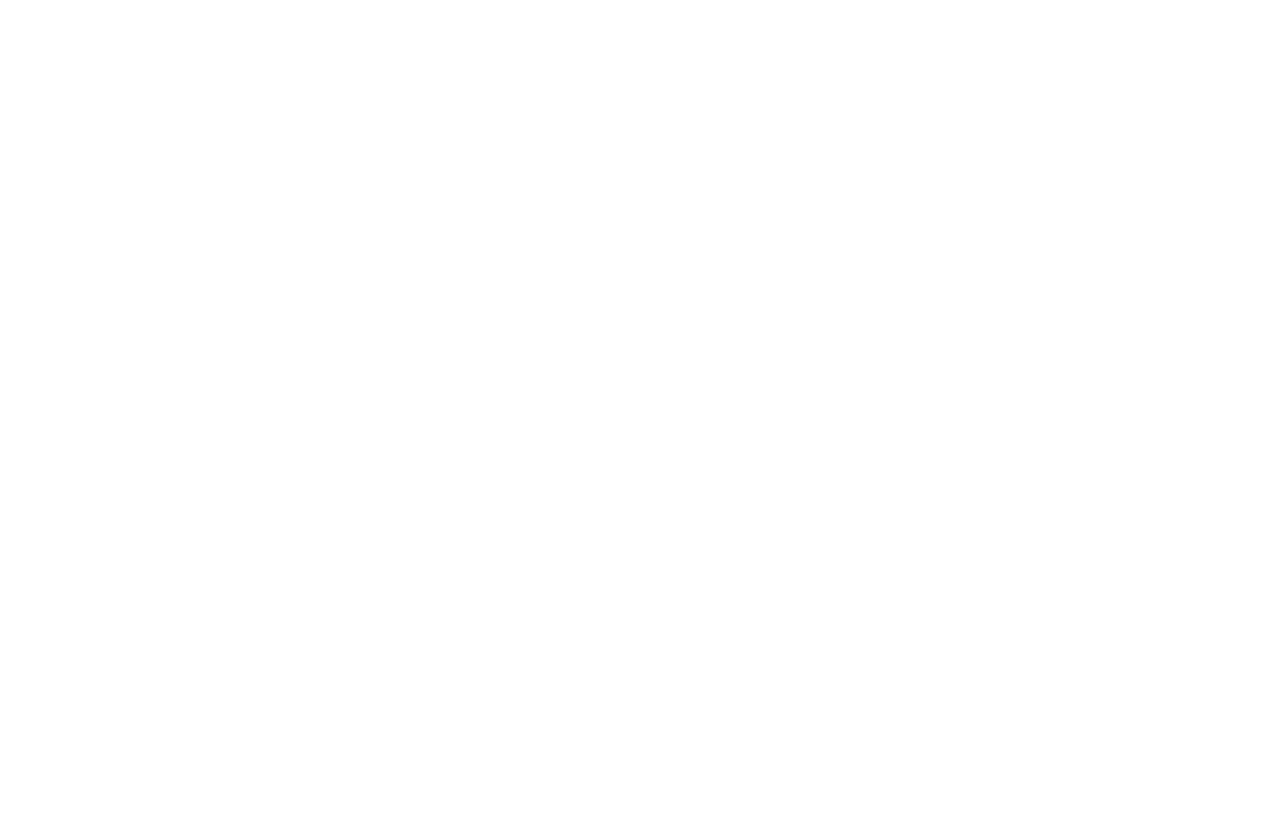
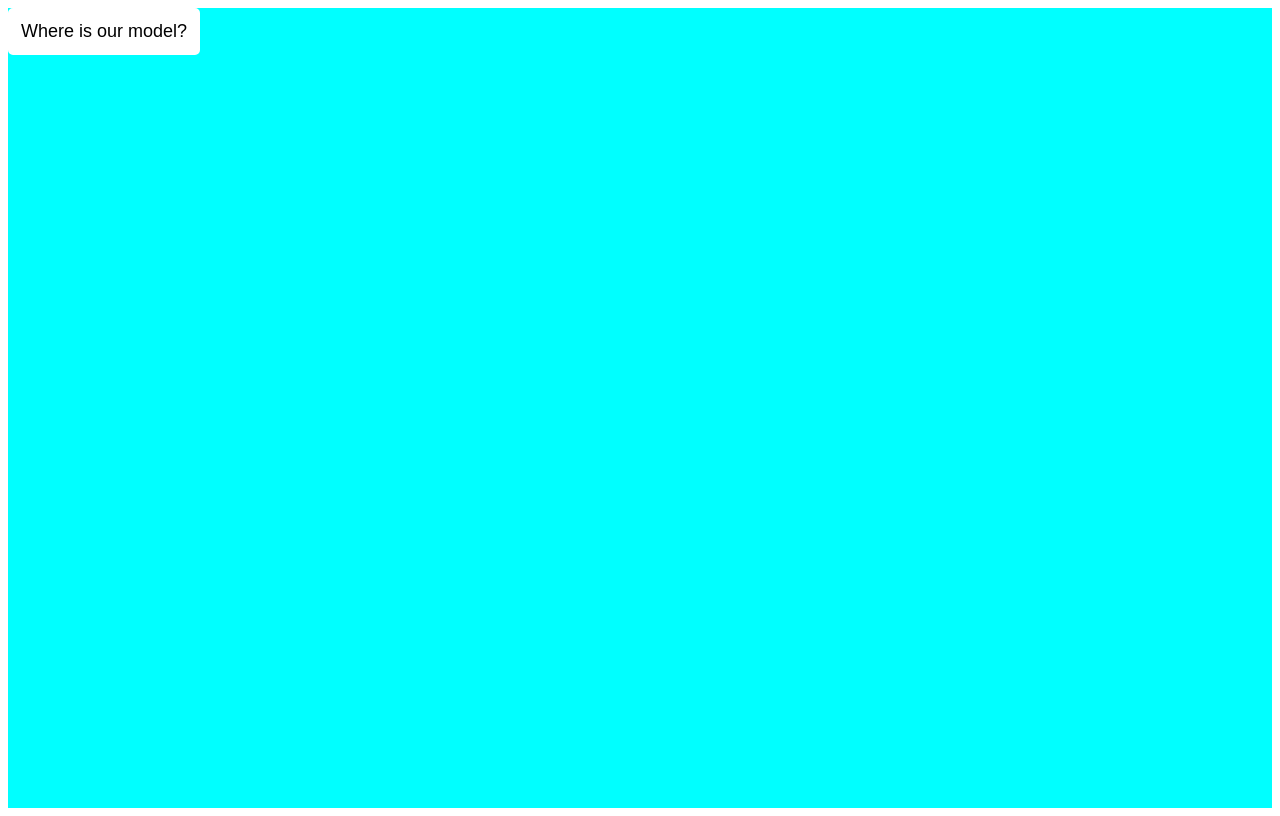
Before and after one commit to FeyselSied/Where-is-our-model, a plain HTML site: page index.html in a window 1280 px wide. In both pictures the pointer is over the button "Where is our model?". Drawn offline with Linux system fonts and the light colour scheme.

Commit message:
Add the hover effect in the button component.

```diff
--- a/css/styles.css
+++ b/css/styles.css
@@ -23,3 +23,15 @@ body {
     border: white solid 3px;
     background-color: transparent;
 }
+
+.btn:hover {
+    background-color: white;
+    color: black;
+    cursor: pointer;
+}
+
+div {
+    background-color: aqua;
+    height: 100vh;
+}
+/*  */
```
